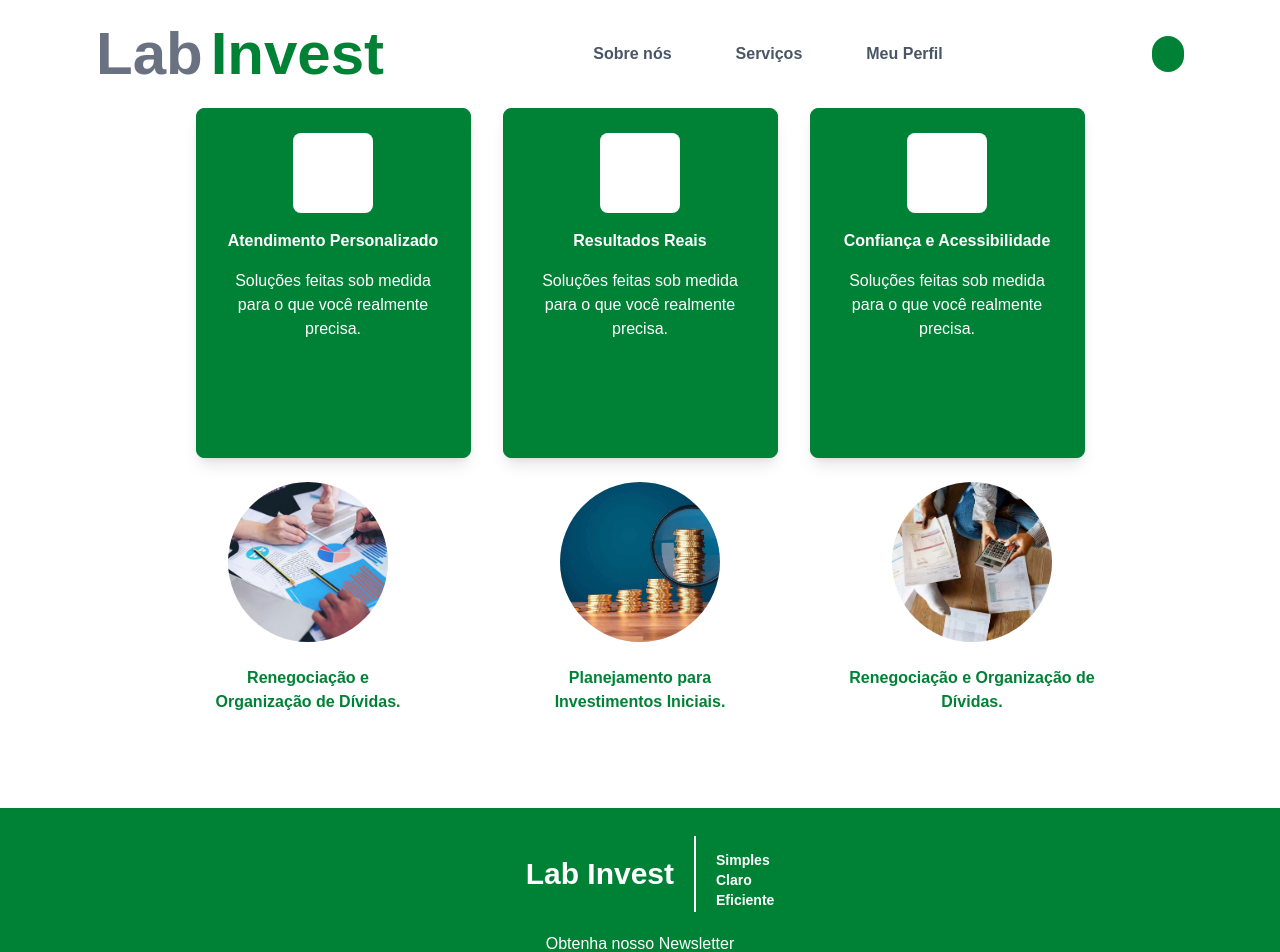
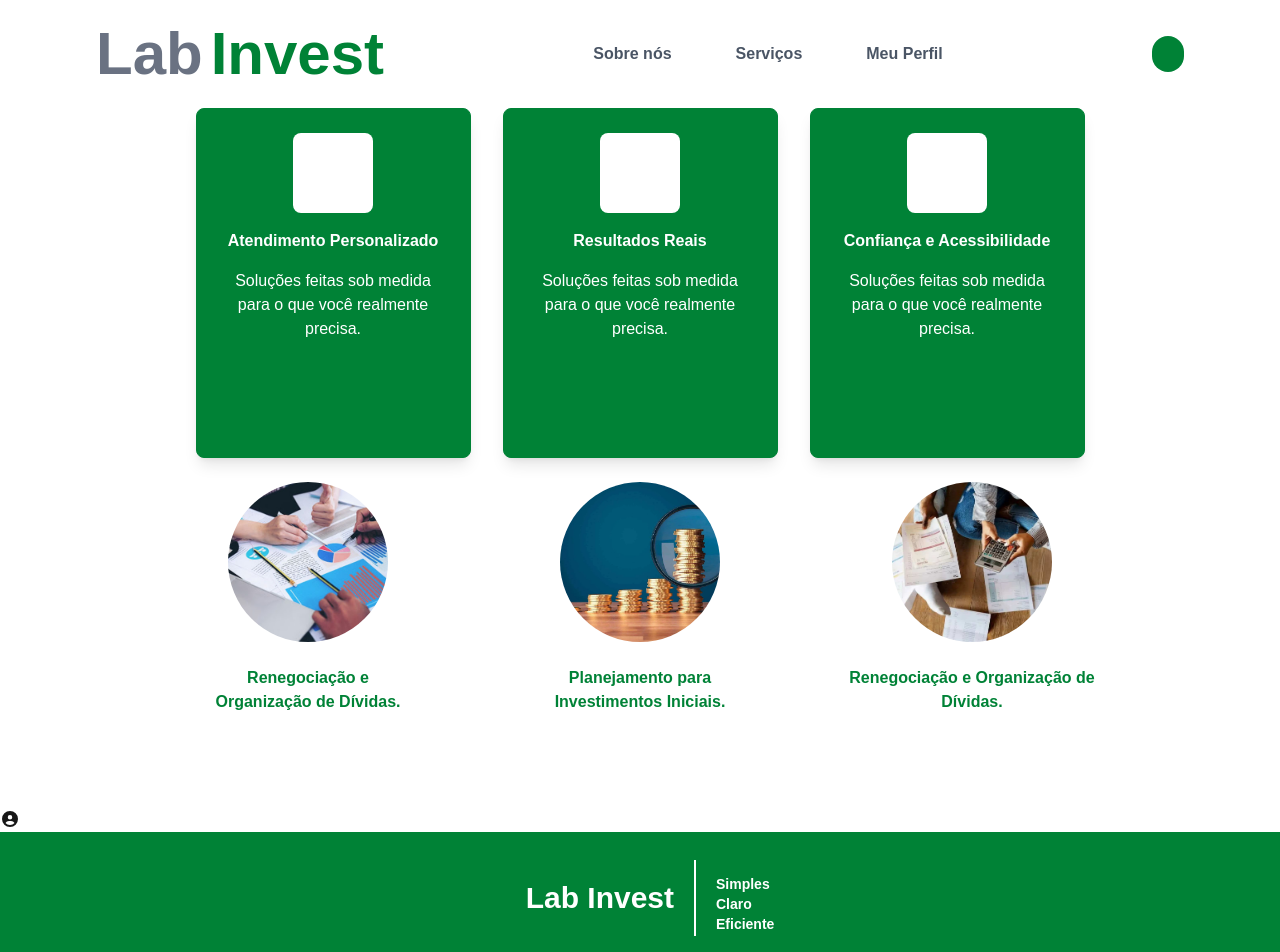
Before and after one commit to labinvest/labinvest, a Next.js app: page / in a window 1280 px wide. Shown: the top 952 px of the page. Built offline with nearby package versions, Linux system fonts and the light colour scheme.

Commit message:
imagem de default user

```diff
--- /dev/null
+++ b/src/app/componentes/photo_user.tsx
@@ -0,0 +1,16 @@
+import React from 'react';
+import { faCircleUser } from '@fortawesome/free-solid-svg-icons';
+import { FontAwesomeIcon } from '@fortawesome/react-fontawesome';
+
+type PhotoUserProps = {
+  width?: number;
+  height?: number;
+};
+
+export default function PhotoUser({ width = 50, height = 50 }: PhotoUserProps) {
+  return (
+    <div>
+      <FontAwesomeIcon icon={faCircleUser} width={width} height={height} />
+    </div>
+  );
+}
--- a/src/app/layout.tsx
+++ b/src/app/layout.tsx
@@ -4,11 +4,8 @@ import "./globals.css";
 import NavBar from "./componentes/navbar";
 import Card from "./componentes/card";
 import Footer from "./componentes/footer";
-import { faCoffee } from "@fortawesome/free-solid-svg-icons";
-import { library } from "@fortawesome/fontawesome-svg-core";
 import { ImgRedondaTelaInicial } from "./componentes/img_redonda_tela_inicial";
-
-library.add(faCoffee);
+import PhotoUser from "./componentes/photo_user";
 
 const geistSans = Geist({
   variable: "--font-geist-sans",
@@ -46,6 +43,7 @@ export default function RootLayout({
         </div>
         {children}
         <ImgRedondaTelaInicial/>
+        <PhotoUser width={100} height={100} />
         <Footer />
       </body>
     </html>
```
Also changed, not shown: package.json (+4 -3 lines), 1 other file (tests, documents, lock files or other folders).
